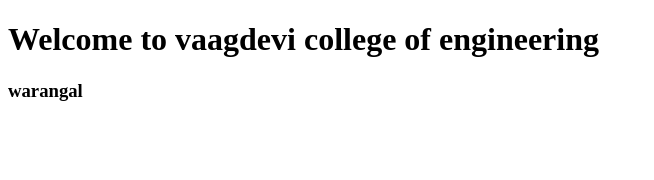
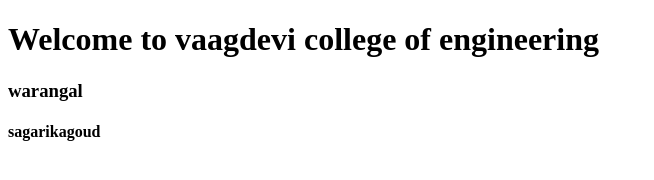
Before and after one commit to Sagarika519/sagarika, a plain HTML site: page index.html in a window 1280 px wide. Shown: the whole page, without its empty margins (0-654 px from the left). Drawn offline with Linux system fonts and the light colour scheme.

Commit message:
Update index.html

```diff
--- a/index.html
+++ b/index.html
@@ -8,5 +8,6 @@
 <body>
    <h1>Welcome to vaagdevi college of engineering </h1>
    <h3>warangal</h3>
+    <h4>sagarikagoud</h4>
 </body>
 </html>
```
